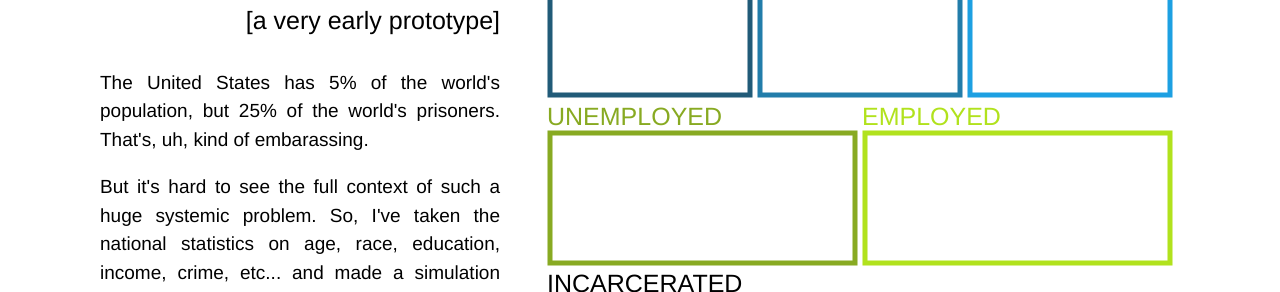
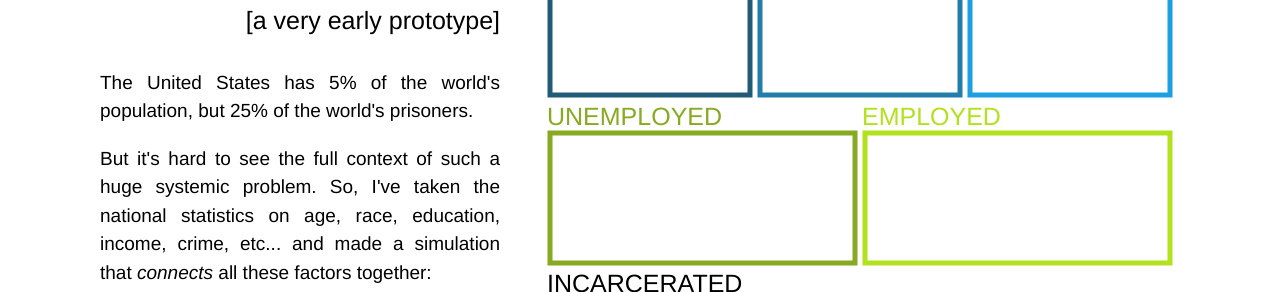
Before and after one commit to arywebymn/sim, a plain HTML site: page index.html in a window 1280 px wide. Shown: the part 140-432 px from the top of the page. Drawn offline with Linux system fonts and the light colour scheme.

Commit message:
Update index.html

```diff
--- a/index.html
+++ b/index.html
@@ -53,7 +53,7 @@ Schools &amp; Prisons
 <p>
 The United States has 5% of the world's population,
 but 25% of the world's prisoners.
-That's, uh, kind of embarassing.
+<!--That's, uh, kind of embarassing.-->
 </p>
 
 <p>
```
